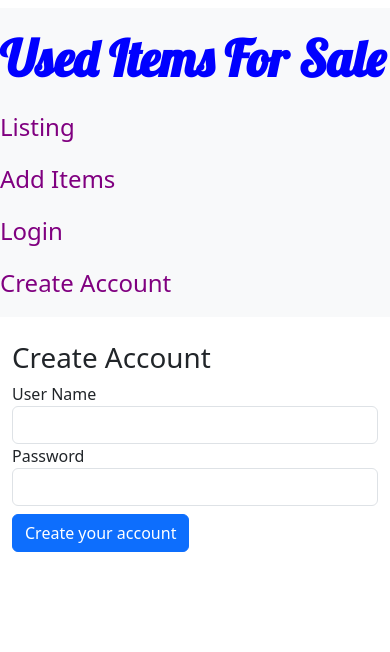
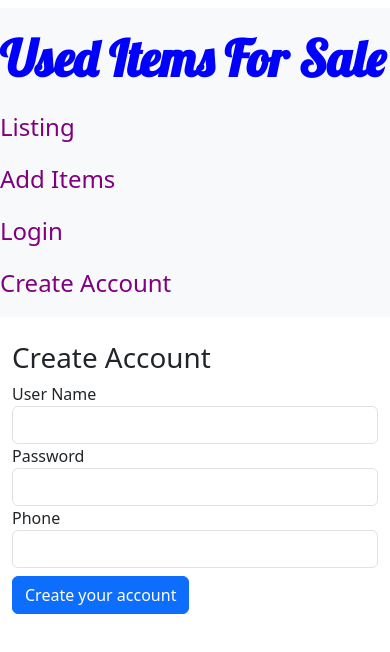
Before and after one commit to nnpk1007/flatiron-market-place-react-app, a React (Create React App) app: page /sign-up in a window 390 px wide. Shown: the top 652 px of the page. Built offline with nearby package versions, Linux system fonts and the light colour scheme.

Commit message:
add phone number when sign up account

```diff
--- a/src/App.js
+++ b/src/App.js
@@ -17,9 +17,10 @@ import Signup from "./component/Signup";
 function App() {
   // state to track user logged in
   const [loggedIn, setLoggedIn] = useState(false);
-  // state to track username and password
+  // state to track username, password, call
   const [username, setUsername] = useState("");
   const [password, setPassword] = useState("");
+  const [call, setCall] = useState("")
   // state error if username or password is valid or invalid
   const [error, setError] = useState("");
 
@@ -34,7 +35,6 @@ function App() {
         if (user) {
           console.log(user)
           setUsername(user.username)
-          console.log(username)
           setLoggedIn(true);
           setError("");
         } else {
@@ -130,7 +130,7 @@ function App() {
 
       <div className="container mt-4">
         <Routes>
-          <Route path="/" element={<Listing />} />
+          <Route path="/" element={<Listing call={call}/>} />
           <Route path="/listing" element={<Listing loggedIn={loggedIn} />} />
           <Route path="/add-item" element={requireAuth(AddItem)} />
           <Route
@@ -141,6 +141,8 @@ function App() {
                 setUsername={setUsername}
                 password={password}
                 setPassword={setPassword}
+                call={call}
+                setCall={setCall}
               />
             }
           />
--- a/src/component/Listing.js
+++ b/src/component/Listing.js
@@ -1,7 +1,7 @@
 import React, { useEffect, useState } from "react";
 import { useNavigate } from "react-router";
 
-function Listing({ loggedIn }) {
+function Listing({ loggedIn, call }) {
   const navigate = useNavigate();
   const [items, setItems] = useState([]);
   const [searchTerm, setSearchTerm] = useState("");
--- a/src/component/Signup.js
+++ b/src/component/Signup.js
@@ -2,7 +2,7 @@ import React from "react";
 import { v4 as uuidv4 } from "uuid";
 import { useNavigate } from "react-router";
 
-function Signup({ username, setUsername, password, setPassword }) {
+function Signup({ username, setUsername, password, setPassword, call, setCall }) {
   const navigate = useNavigate();
   const handleSubmit = (e) => {
     e.preventDefault();
@@ -10,6 +10,7 @@ function Signup({ username, setUsername, password, setPassword }) {
     const newUser = {
       username,
       password,
+      call,
       id: uuidv4(),
     };
 
@@ -24,6 +25,7 @@ function Signup({ username, setUsername, password, setPassword }) {
       .then((data) => {
         setUsername("");
         setPassword("");
+        setCall("")
         navigate("/login");
       })
       .catch((error) => console.log(error));
@@ -50,6 +52,14 @@ function Signup({ username, setUsername, password, setPassword }) {
             required
             onChange={(e) => setPassword(e.target.value)}
           />
+          <label>Phone</label>
+          <input
+            type="text"
+            className="form-control"
+            value={call}
+            required
+            onChange={(e) => setCall(e.target.value)}
+          />
         </div>
         <button type="submit" className="btn btn-primary mt-2">
           Create your account
```
